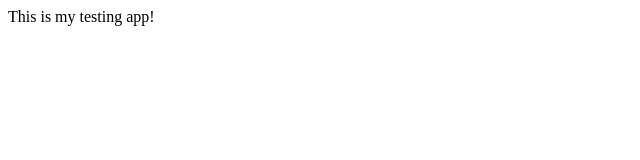
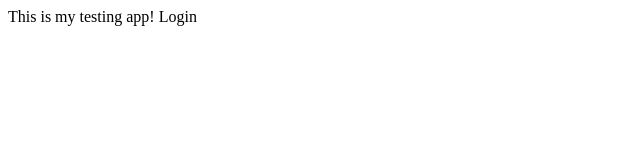
Before and after one commit to tanmayshinde007/myAppTest, a plain HTML site: page index.html in a window 1280 px wide. Shown: the full height of the page, 0-640 px from the left. Drawn offline with Linux system fonts and the light colour scheme.

Commit message:
Login form

```diff
--- a/index.html
+++ b/index.html
@@ -7,6 +7,8 @@
 
 	<body>
 		This is my testing app!
+
+		Login
 	<body>
 
 </html>
```
Also changed, not shown: login.html (added, +1 -0 lines).
